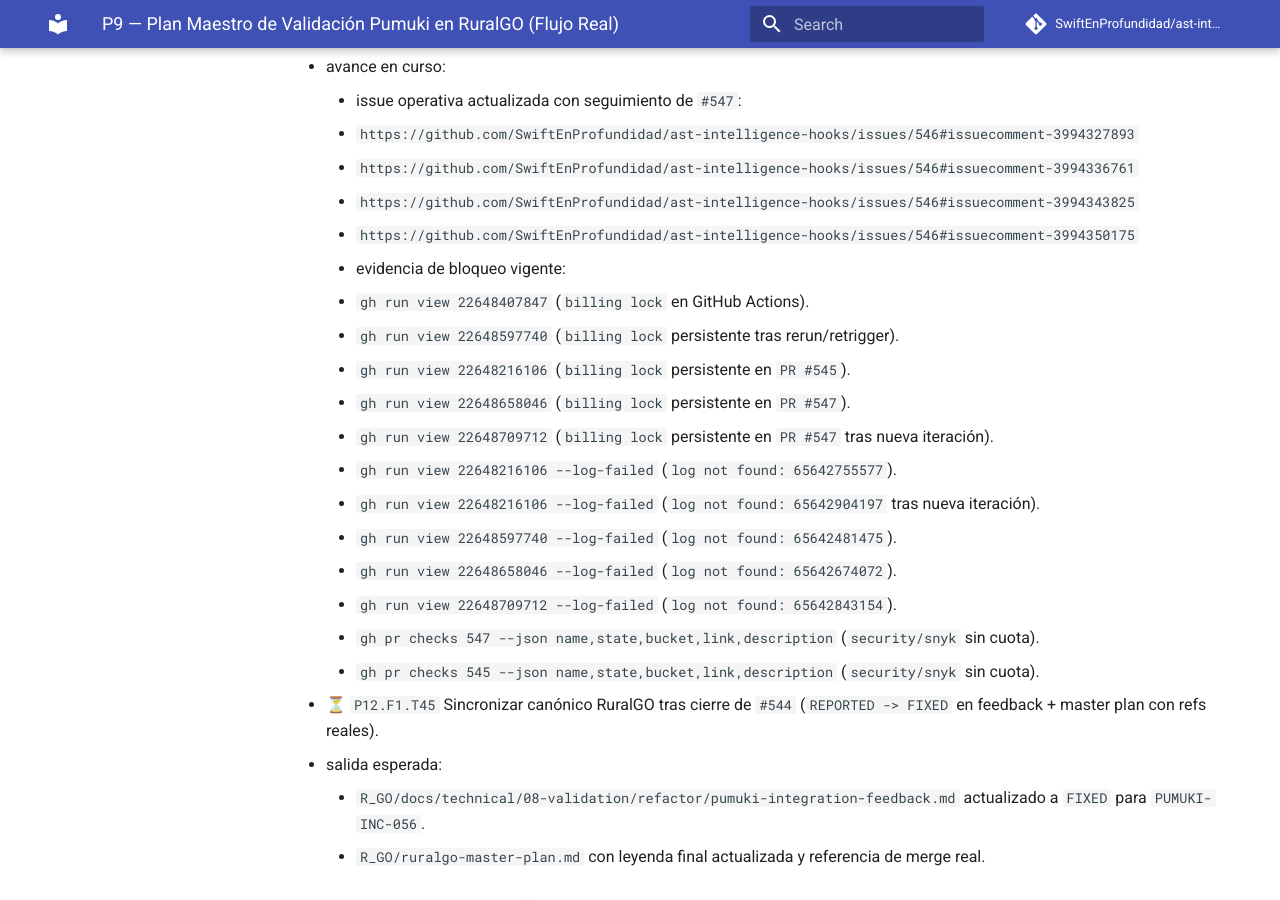
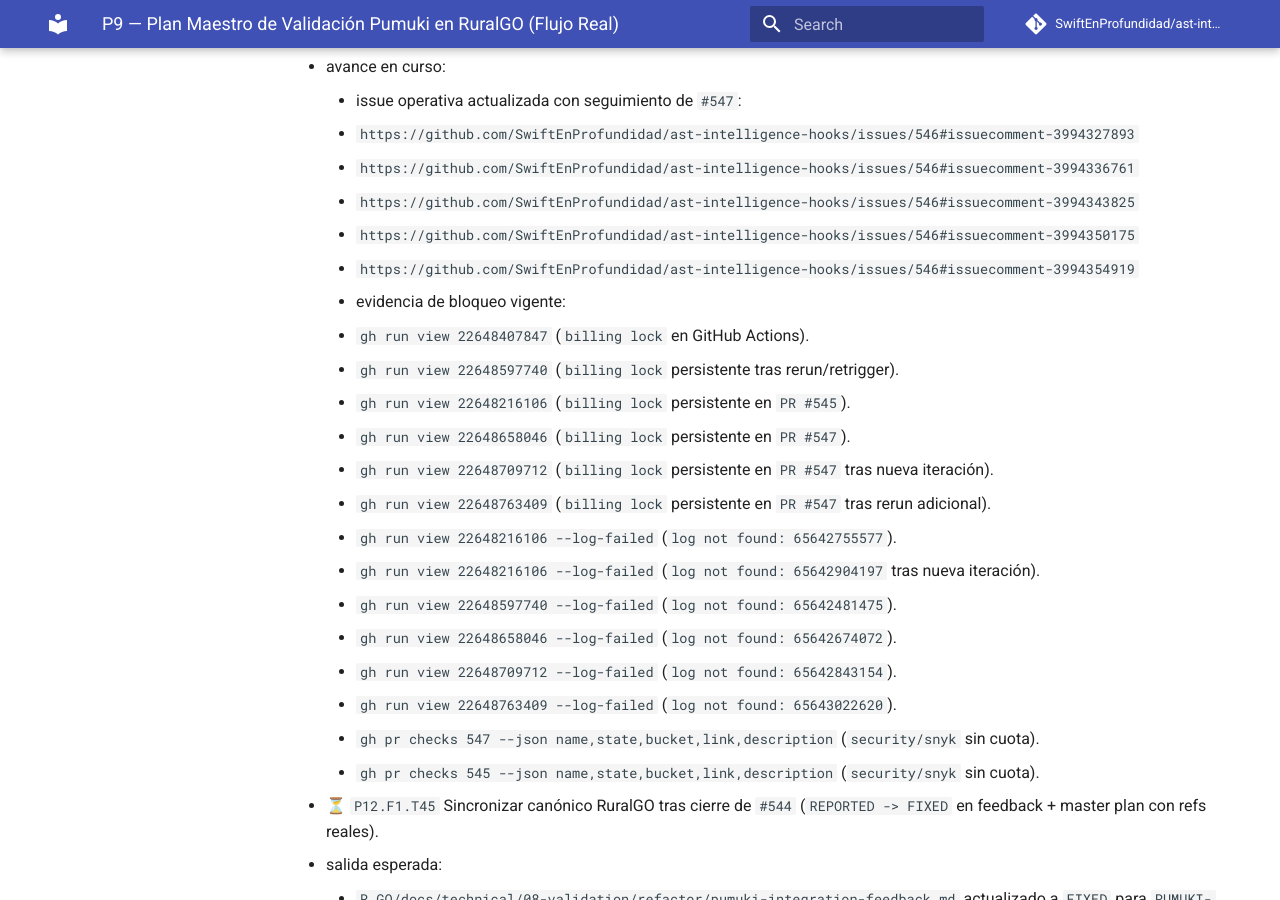
Before and after one commit to SwiftEnProfundidad/ast-intelligence-hooks, an MkDocs documentation site: the page built from docs/seguimiento-completo-validacion-ruralgo-03-03-2026.md, in a window 1280 px wide and 900 px high, scrolled down 48410 px. Built offline with MkDocs 1.6.1 and Material for MkDocs 9.7.7, drawn with Linux system fonts in a browser that asks for light colours; comment, search, counter and statistics services are not loaded.

Commit message:
docs(tracking): append latest T47 blocker comment and run evidence

```diff
--- a/docs/seguimiento-completo-validacion-ruralgo-03-03-2026.md
+++ b/docs/seguimiento-completo-validacion-ruralgo-03-03-2026.md
@@ -1345,17 +1345,20 @@ Criterio de salida F5:
       - `https://github.com/SwiftEnProfundidad/ast-intelligence-hooks/issues/546#issuecomment-3994336761`
       - `https://github.com/SwiftEnProfundidad/ast-intelligence-hooks/issues/546#issuecomment-3994343825`
       - `https://github.com/SwiftEnProfundidad/ast-intelligence-hooks/issues/546#issuecomment-3994350175`
+      - `https://github.com/SwiftEnProfundidad/ast-intelligence-hooks/issues/546#issuecomment-3994354919`
     - evidencia de bloqueo vigente:
       - `gh run view 22648407847` (`billing lock` en GitHub Actions).
       - `gh run view 22648597740` (`billing lock` persistente tras rerun/retrigger).
       - `gh run view 22648216106` (`billing lock` persistente en `PR #545`).
       - `gh run view 22648658046` (`billing lock` persistente en `PR #547`).
       - `gh run view 22648709712` (`billing lock` persistente en `PR #547` tras nueva iteración).
+      - `gh run view 22648763409` (`billing lock` persistente en `PR #547` tras rerun adicional).
       - `gh run view 22648216106 --log-failed` (`log not found: 65642755577`).
       - `gh run view 22648216106 --log-failed` (`log not found: 65642904197` tras nueva iteración).
       - `gh run view 22648597740 --log-failed` (`log not found: 65642481475`).
       - `gh run view 22648658046 --log-failed` (`log not found: 65642674072`).
       - `gh run view 22648709712 --log-failed` (`log not found: 65642843154`).
+      - `gh run view 22648763409 --log-failed` (`log not found: 65643022620`).
       - `gh pr checks 547 --json name,state,bucket,link,description` (`security/snyk` sin cuota).
       - `gh pr checks 545 --json name,state,bucket,link,description` (`security/snyk` sin cuota).
 
```
